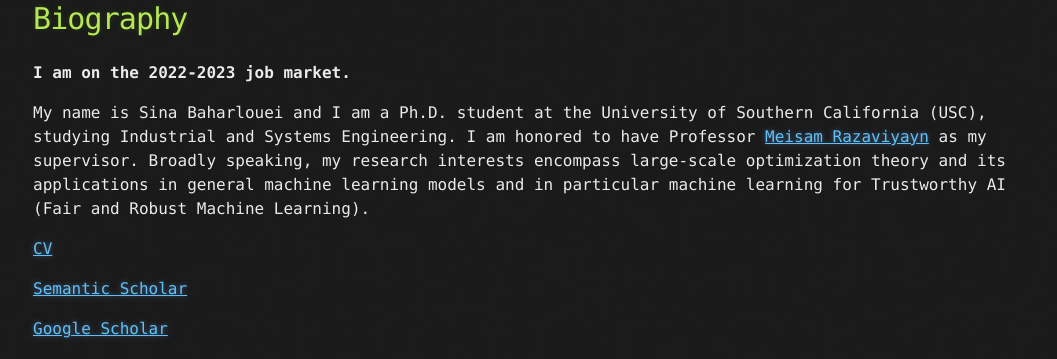
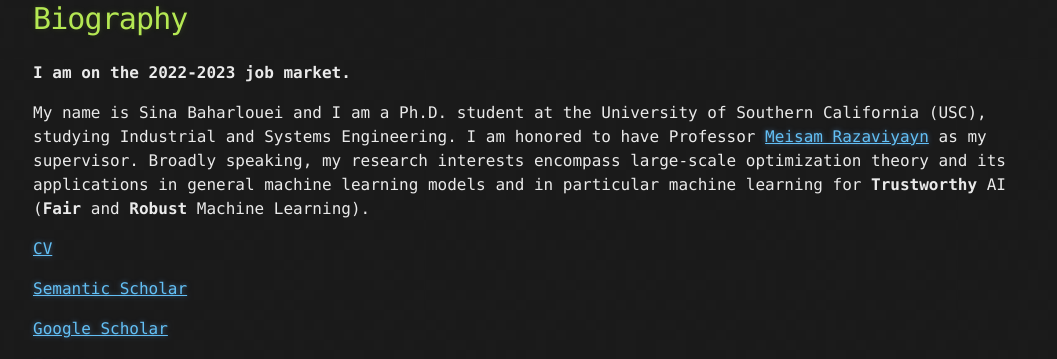
Before and after one commit to sinaBaharlouei/SinaBhr.github.io, a Jekyll site: the page built from index.md, in a window 1280 px wide. Shown: the part 473-832 px from the top of the page, without its empty margins (107-1164 px from the left). Built offline with Jekyll 4.4.1, drawn with Linux system fonts in a browser that asks for light colours; our own code applies the rules of GitHub Pages for plain Markdown files; the repository's description, which GitHub fills in, is left out.

Commit message:
Update index.md

```diff
--- a/index.md
+++ b/index.md
@@ -4,7 +4,7 @@
 # Biography
 **I am on the 2022-2023 job market.**
 
-My name is Sina Baharlouei and I am a Ph.D. student at the University of Southern California (USC), studying Industrial and Systems Engineering. I am honored to have Professor [Meisam Razaviyayn](https://sites.usc.edu/razaviyayn/) as my supervisor. Broadly speaking, my research interests encompass large-scale optimization theory and its applications in general machine learning models and in particular machine learning for Trustworthy AI (Fair and Robust Machine Learning).
+My name is Sina Baharlouei and I am a Ph.D. student at the University of Southern California (USC), studying Industrial and Systems Engineering. I am honored to have Professor [Meisam Razaviyayn](https://sites.usc.edu/razaviyayn/) as my supervisor. Broadly speaking, my research interests encompass large-scale optimization theory and its applications in general machine learning models and in particular machine learning for **Trustworthy** AI (**Fair** and **Robust** Machine Learning).
 
 [CV](https://github.com/sinaBaharlouei/website/raw/master/CV_Nov_2022.pdf)
 
```
